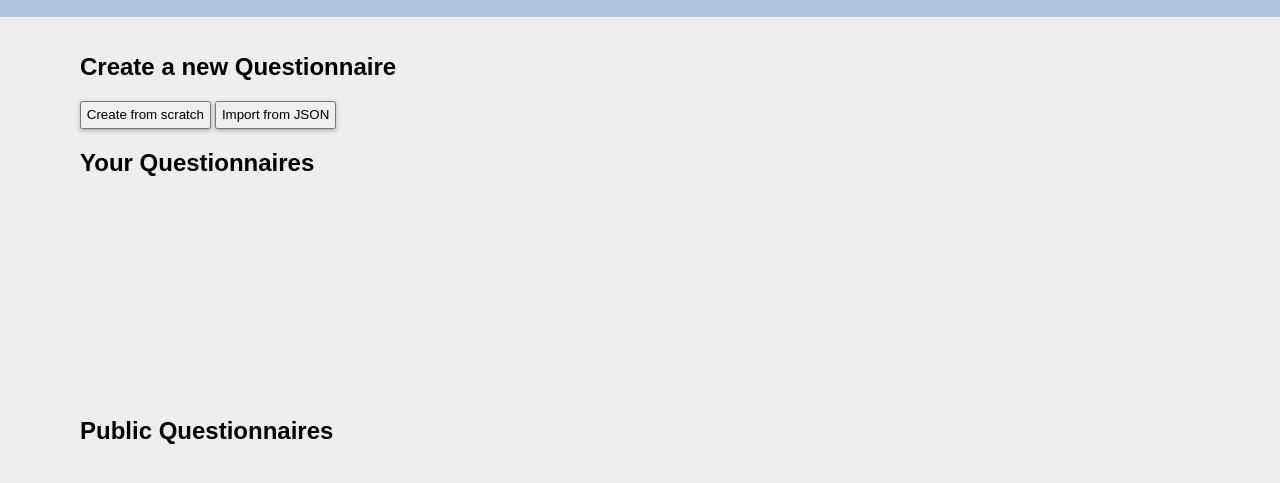
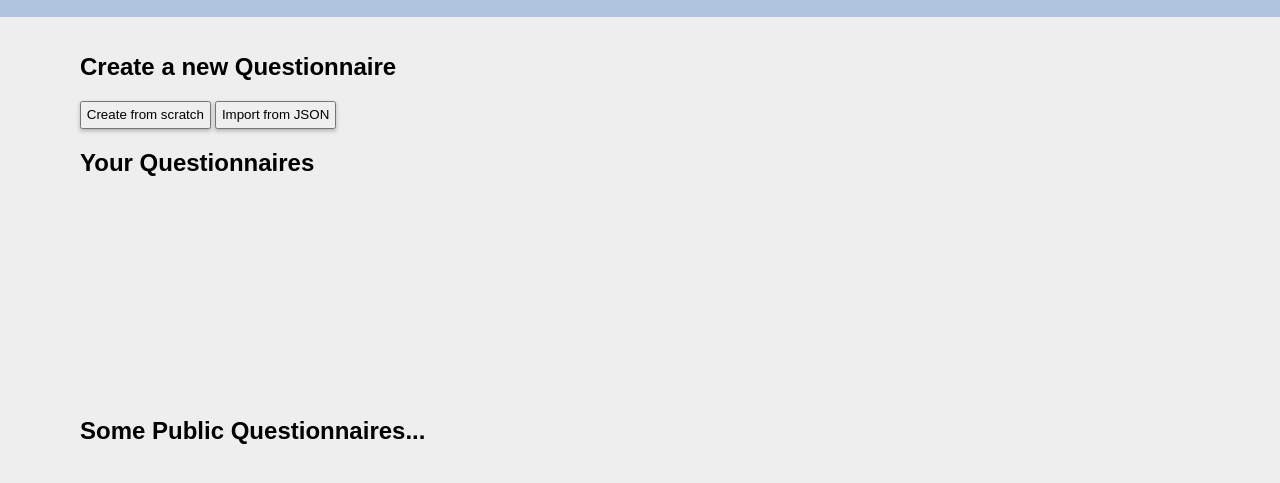
Before and after one commit to msrcodes/qengine, a website with bundled scripts: page client/index.html in a window 1280 px wide. Shown: the part 95-578 px from the top of the page. Built offline with nearby package versions, Linux system fonts and the light colour scheme.

Commit message:
show a random 10 public questionnaires on the homepage

```diff
--- a/app.js
+++ b/app.js
@@ -82,6 +82,7 @@ async function getQuestionnaireInfo(req, res) {
     const ret = [];
     let i = 0;
     if (limit != null) {
+        response.sort(() => Math.random() - 0.5);
         for (const r of response) {
             if (r.owner === 'user') {
                 ret.push(r);
--- a/client/index.html
+++ b/client/index.html
@@ -29,7 +29,7 @@
         </ul>
     </section>
     <section>
-        <h2>Public Questionnaires</h2>
+        <h2>Some Public Questionnaires...</h2>
         <ul id="public-questionnaire-container" class="qnr-container">
 
         </ul>
```
